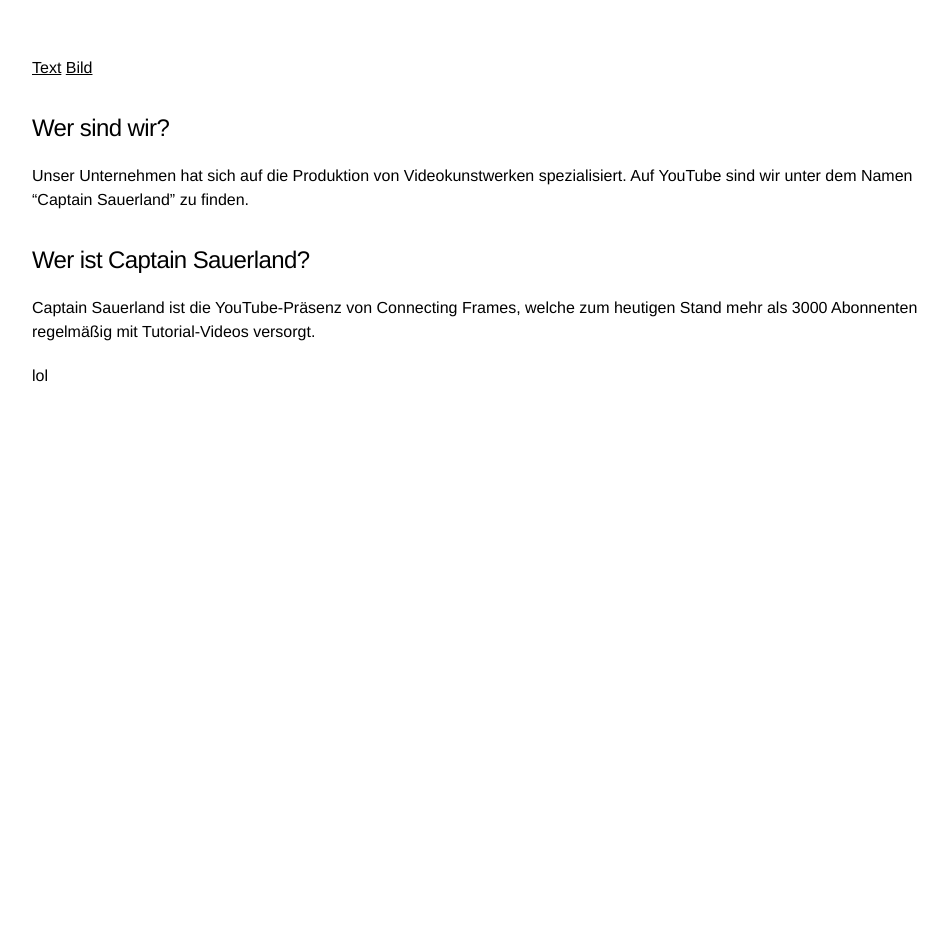
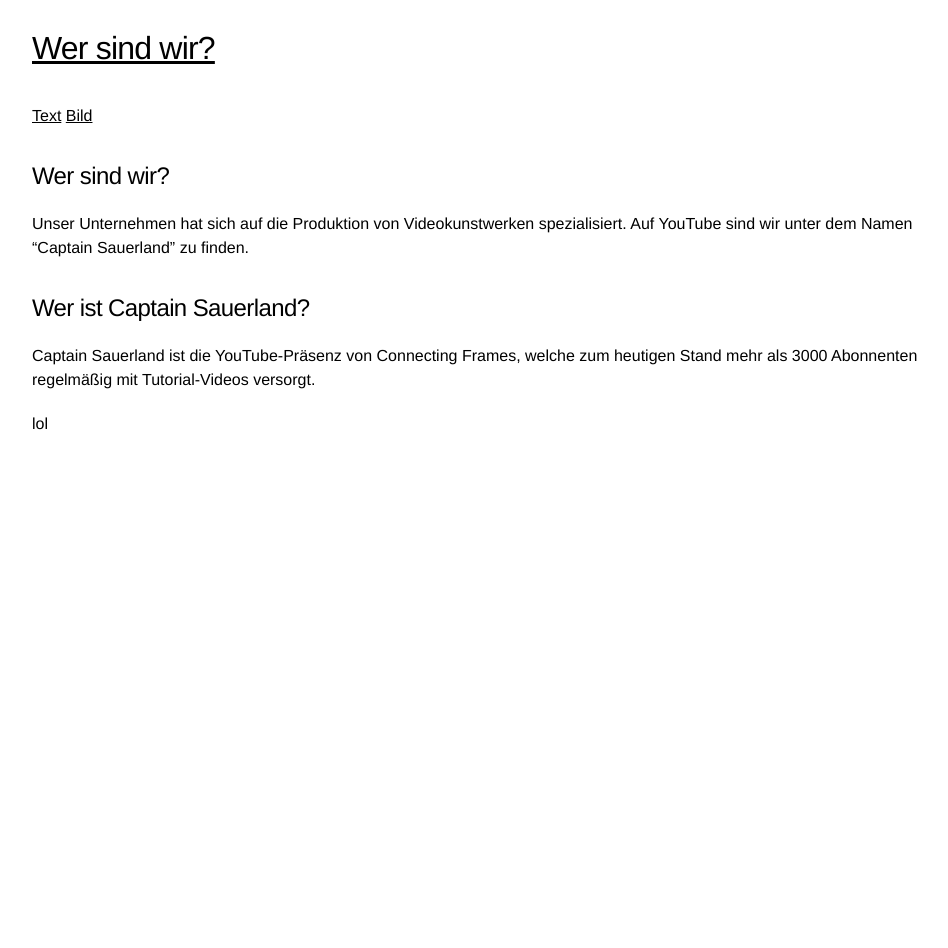
Before and after one commit to captainsauerland/captainsauerland.github.io, a Jekyll site: the page built from index.md, in a window 1280 px wide. Shown: the whole page, without its empty margins (146-1094 px from the left). Built offline with Jekyll 4.4.1, drawn with Linux system fonts in a browser that asks for light colours; our own code applies the rules of GitHub Pages for plain Markdown files.

Commit message:
Update _nav.html

```diff
--- a/_includes/_nav.html
+++ b/_includes/_nav.html
@@ -1,6 +1,6 @@
     <div class="nav">
     <a href="/">
-        <h1>{{ >Connecting Frames< }}</h1>
+        <h1>{{ page.title | default: site.title }}</h1>
     </a>
     <a href="index.html">Text</a>
     <a href="image.html">Bild</a>
```
